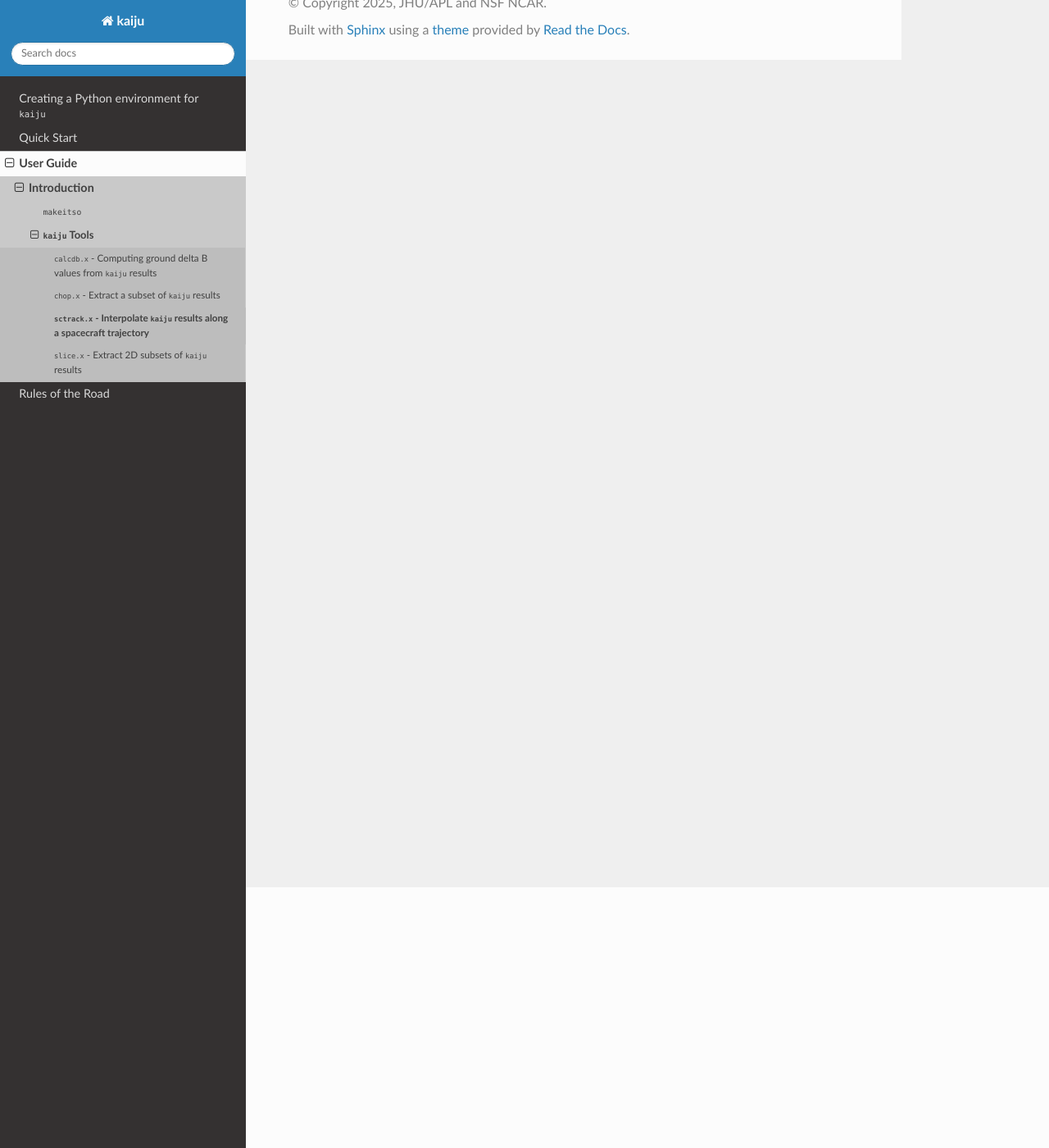
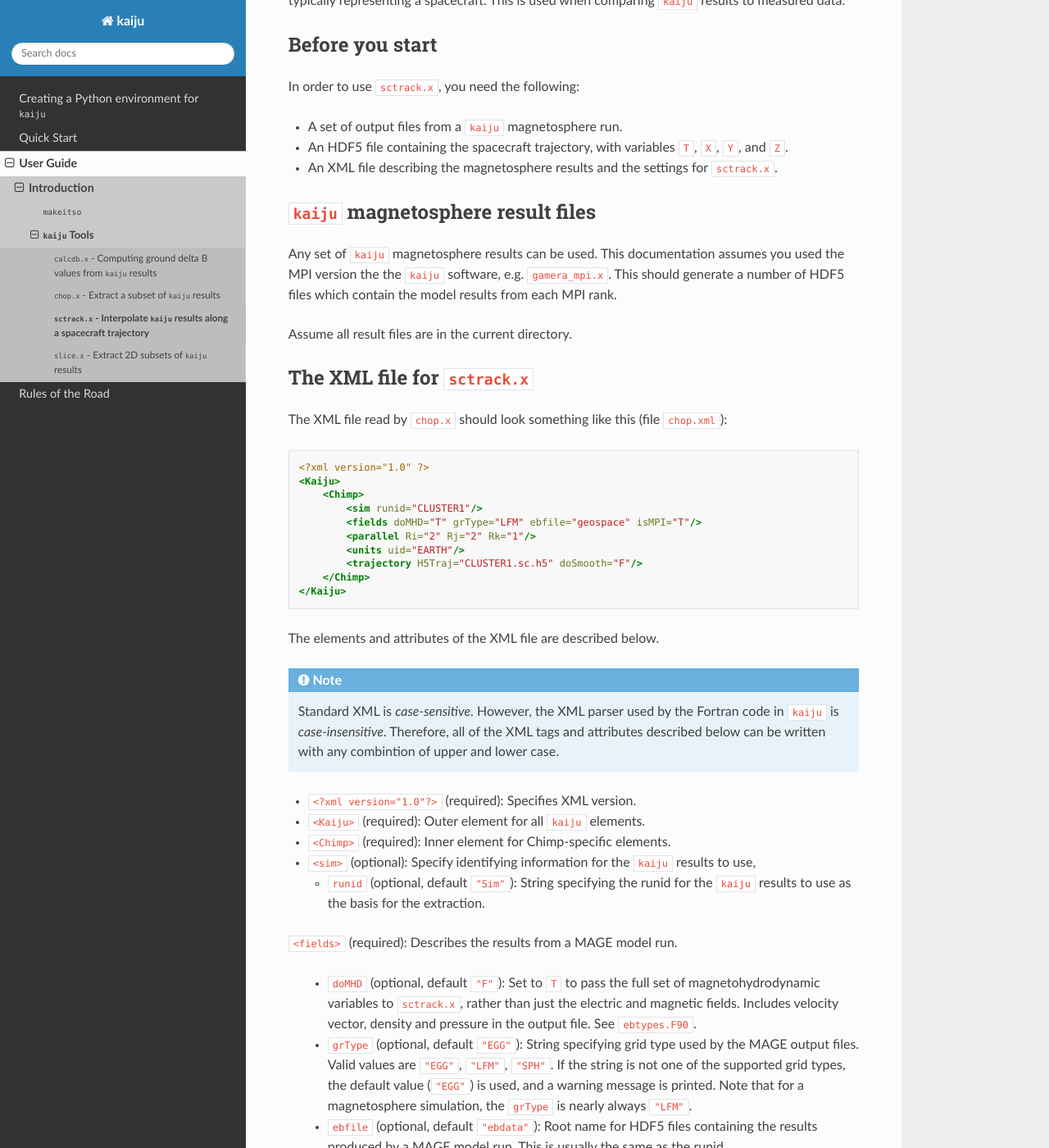
Before and after one commit to rgorby/MAGE, a Sphinx documentation site: the page built from docs/source/userGuide/kaijuTools/sctrack.rst, in a window 1280 px wide and 1400 px high, scrolled down 318 px. Shown: the whole window at 82% size. Built offline with Sphinx 7.4.7 and the Read the Docs theme 3.1.0, drawn with Linux system fonts in a browser that asks for light colours; some of the changed text lies outside the part shown.

Commit message:
Filled in file for sctrack.x.

```diff
--- a/docs/source/userGuide/kaijuTools/sctrack.rst
+++ b/docs/source/userGuide/kaijuTools/sctrack.rst
@@ -1,2 +1,123 @@
 ``sctrack.x`` - Interpolate ``kaiju`` results along a spacecraft trajectory
 ===========================================================================
+
+
+Introduction
+------------
+
+``sctrack.x`` is a compiled tool that interpolates ``kaiju`` results onto a
+user-specified trajectory, typically representing a spacecraft.  This is used
+when comparing ``kaiju`` results to measured data.
+
+
+Before you start
+----------------
+
+In order to use ``sctrack.x``, you need the following:
+
+* A set of output files from a ``kaiju`` magnetosphere run.
+
+* An HDF5 file containing the spacecraft trajectory, with variables ``T``,
+  ``X``, ``Y``, and ``Z``.
+
+* An XML file describing the magnetosphere results and the settings for
+  ``sctrack.x``.
+
+
+``kaiju`` magnetosphere result files
+------------------------------------
+
+Any set of ``kaiju`` magnetosphere results can be used. This documentation
+assumes you used the MPI version the the ``kaiju`` software, e.g.
+``gamera_mpi.x``. This should generate a number of HDF5 files which contain
+the model results from each MPI rank.
+
+Assume all result files are in the current directory.
+
+
+The XML file for ``sctrack.x``
+------------------------------
+
+The XML file read by ``chop.x`` should look something like this (file
+``chop.xml``):
+
+.. code-block:: xml
+
+    <?xml version="1.0" ?>
+    <Kaiju>
+        <Chimp>
+            <sim runid="CLUSTER1"/>
+            <fields doMHD="T" grType="LFM" ebfile="geospace" isMPI="T"/>
+            <parallel Ri="2" Rj="2" Rk="1"/>
+            <units uid="EARTH"/>
+            <trajectory H5Traj="CLUSTER1.sc.h5" doSmooth="F"/>
+        </Chimp>
+    </Kaiju>
+
+The elements and attributes of the XML file are described below.
+
+.. note::
+
+    Standard XML is *case-sensitive*. However, the XML parser used by the
+    Fortran code in ``kaiju`` is *case-insensitive*. Therefore, all of the
+    XML tags and attributes described below can be written with any combintion
+    of upper and lower case.
+
+* ``<?xml version="1.0"?>`` (required): Specifies XML version.
+
+* ``<Kaiju>`` (required): Outer element for all ``kaiju`` elements.
+
+* ``<Chimp>`` (required): Inner element for Chimp-specific elements.
+
+* ``<sim>`` (optional): Specify identifying information for the ``kaiju``
+  results to use,
+
+  * ``runid`` (optional, default ``"Sim"``): String specifying the runid for
+    the ``kaiju`` results to use as the basis for the extraction.
+
+``<fields>`` (required): Describes the results from a MAGE model run.
+
+  * ``doMHD`` (optional, default ``"F"``): Set to ``T`` to pass the full set
+    of magnetohydrodynamic variables to ``sctrack.x``, rather than just the
+    electric and magnetic fields. Includes velocity vector, density and
+    pressure in the output file. See ``ebtypes.F90``.
+
+  * ``grType`` (optional, default ``"EGG"``): String specifying grid type used
+    by the MAGE output files. Valid values are ``"EGG"``, ``"LFM"``,
+    ``"SPH"``. If the string is not one of the supported grid types, the
+    default value (``"EGG"``) is used, and a warning message is printed. Note
+    that for a magnetosphere simulation, the ``grType`` is nearly always
+    ``"LFM"``.
+
+  * ``ebfile`` (optional, default ``"ebdata"``): Root name for HDF5 files
+    containing the results produced by a MAGE model run. This is usually the
+    same as the runid.
+
+  * ``isMPI`` (optional): If ``"T"``, the MAGE results are from an MPI run.
+
+* ``<units>`` (optional): Data on units system used in the model run.
+
+  * ``uid`` (optional, default ``"Earth"``): Name of units system used in the
+    model run. See ``chmpunits.F90``. Valid values are ``"EARTH"``,
+    ``"EARTHCODE"``, ``"JUPITER"``, ``"JUPITERCODE"``, ``"SATURN"``,
+    ``"SATURNCODE"``, ``"HELIO"``, ``"LFM"``, ``"LFMJUPITER"``..
+
+* ``<trajectory>`` (required): Options specific to the spacecraft trajectory.
+
+  ``H5Traj`` (required): Name of HDF5 file containing spacecraft trajectory.
+  The interpolated data will be written back to this file.
+
+  ``doSmooth`` (required): Set to ``T`` to smooth the trajectory, ``F``
+  otherwise.
+
+
+Running ``sctrack.x``
+---------------------
+
+You can now run ``sctrack.x`` with the following command:
+
+.. code-block:: bash
+
+  sctrack.x sctrack.xml
+
+The extracted data will be in the file defined in the ``H5Traj`` attribute.
```
